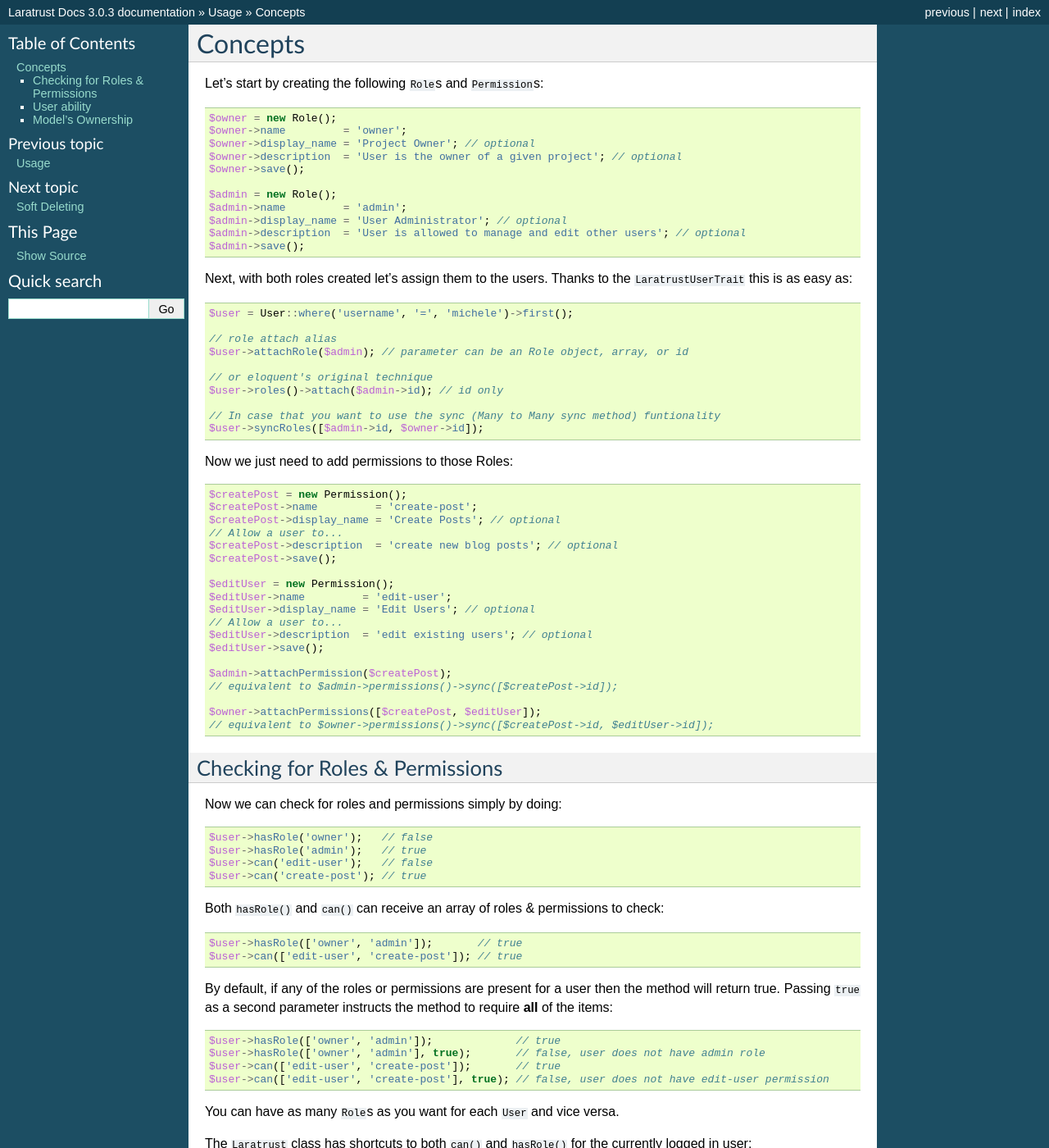
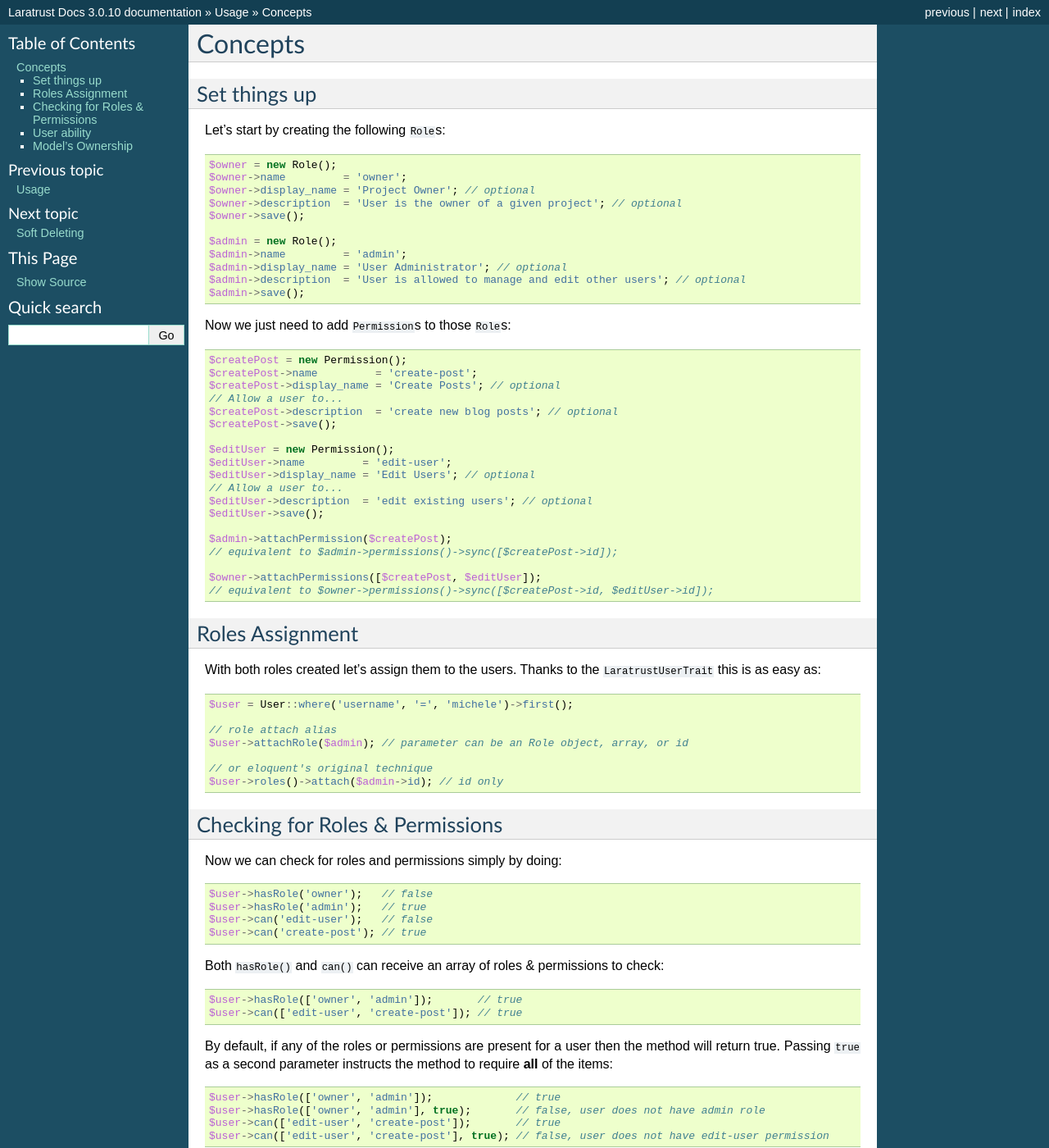
Before and after one commit to santigarcor/laratrust, a Sphinx documentation site: the page built from docs/usage/concepts.rst, in a window 1280 px wide and 1400 px high. Shown: the whole window at 82% size. Built offline with Sphinx 7.4.7, drawn with Linux system fonts in a browser that asks for light colours; some of the changed text lies outside the part shown.

Commit message:
Docs update

```diff
--- a/docs/conf.py
+++ b/docs/conf.py
@@ -57,9 +57,9 @@
 # built documents.
 #
 # The short X.Y version.
-version = u'3.0.3'
+version = u'3.0.10'
 # The full version, including alpha/beta/rc tags.
-release = u'3.0.3'
+release = u'3.0.10'
 
 # The language for content autogenerated by Sphinx. Refer to documentation
 # for a list of supported languages.
--- a/docs/configuration/after_installation.rst
+++ b/docs/configuration/after_installation.rst
@@ -8,7 +8,7 @@
 
 You can also publish the configuration for this package to further customize table names and model namespaces.
 
-Just use ``php artisan vendor:publish`` and a ``laratrust.php`` file will be created in your ``app/config`` directory.
+Use ``php artisan vendor:publish``, the ``laratrust.php`` and ``laratrust_seeder.php`` files will be created in your ``app/config`` directory.
 
 Automatic setup (Recommended)
 ^^^^^^^^^^^^^^^^^^^^^^^^^^^^^
--- a/docs/installation.rst
+++ b/docs/installation.rst
@@ -1,11 +1,7 @@
 Installation
 ============
 
-1. In order to install Laravel 5 Laratrust, just add the following to your composer.json. Then run ``composer update``::
-
-        "santigarcor/laratrust": "3.0.*"
-
-   or you can run the `composer require` command from your terminal::
+1. In order to install Laratrust in your Laravel project, just run the `composer require` command from your terminal::
 
         composer require "santigarcor/laratrust:3.0.*"
 
--- a/docs/usage/concepts.rst
+++ b/docs/usage/concepts.rst
@@ -1,7 +1,10 @@
 Concepts
 ========
 
-Let's start by creating the following \ ``Role``\s and \ ``Permission``\s:
+Set things up
+--------------
+
+Let's start by creating the following \ ``Role``\s:
 
 .. code-block:: php
 
@@ -17,23 +20,7 @@
    $admin->description  = 'User is allowed to manage and edit other users'; // optional
    $admin->save();
 
-Next, with both roles created let's assign them to the users.
-Thanks to the ``LaratrustUserTrait`` this is as easy as:
-
-.. code-block:: php
-
-   $user = User::where('username', '=', 'michele')->first();
-
-   // role attach alias
-   $user->attachRole($admin); // parameter can be an Role object, array, or id
-
-   // or eloquent's original technique
-   $user->roles()->attach($admin->id); // id only
-
-   // In case that you want to use the sync (Many to Many sync method) funtionality
-   $user->syncRoles([$admin->id, $owner->id]);
-
-Now we just need to add permissions to those Roles:
+Now we just need to add \ ``Permission``\s to those \ ``Role``\s:
 
 .. code-block:: php
 
@@ -57,8 +44,24 @@
    $owner->attachPermissions([$createPost, $editUser]);
    // equivalent to $owner->permissions()->sync([$createPost->id, $editUser->id]);
 
+Roles Assignment
+----------------
+
+With both roles created let's assign them to the users.
+Thanks to the ``LaratrustUserTrait`` this is as easy as:
+
+.. code-block:: php
+
+   $user = User::where('username', '=', 'michele')->first();
+
+   // role attach alias
+   $user->attachRole($admin); // parameter can be an Role object, array, or id
+
+   // or eloquent's original technique
+   $user->roles()->attach($admin->id); // id only
+
 Checking for Roles & Permissions
-^^^^^^^^^^^^^^^^^^^^^^^^^^^^^^^^
+--------------------------------
 
 Now we can check for roles and permissions simply by doing:
 
@@ -111,7 +114,7 @@
    $user->can('*_users'); // true
 
 User ability
-^^^^^^^^^^^^
+------------
 
 More advanced checking can be done using the awesome ``ability`` function.
 It takes in three parameters (roles, permissions, options):
@@ -181,7 +184,7 @@
    Auth::user()->ability('admin,owner', 'create-post,edit-user');
 
 Model's Ownership
-^^^^^^^^^^^^^^^^^
+-----------------
 
 If you need to check if the user owns a model you can use the user function ``owns``:
 
--- a/docs/usage/middleware.rst
+++ b/docs/usage/middleware.rst
@@ -39,12 +39,12 @@
 Abort
 -----
 
-By default the middleware aborts with a code ``403`` but you can customize it changing the ``middleware_params`` value.
+By default the middleware aborts with a code ``403`` but you can customize it by changing the ``middleware_params`` value.
 
 Redirect
 --------
 
-To make a redirection in case the middleware check fails. You will need to change the ``middleware_handling`` value to ``redirect`` and the ``middleware_params`` to the route you need to be redirected. Leaving the configuration like this:
+To make a redirection in case the middleware check fails, you will need to change the ``middleware_handling`` value to ``redirect`` and the ``middleware_params`` to the route you need to be redirected. Leaving the configuration like this:
 
 .. code-block:: php
 
```
